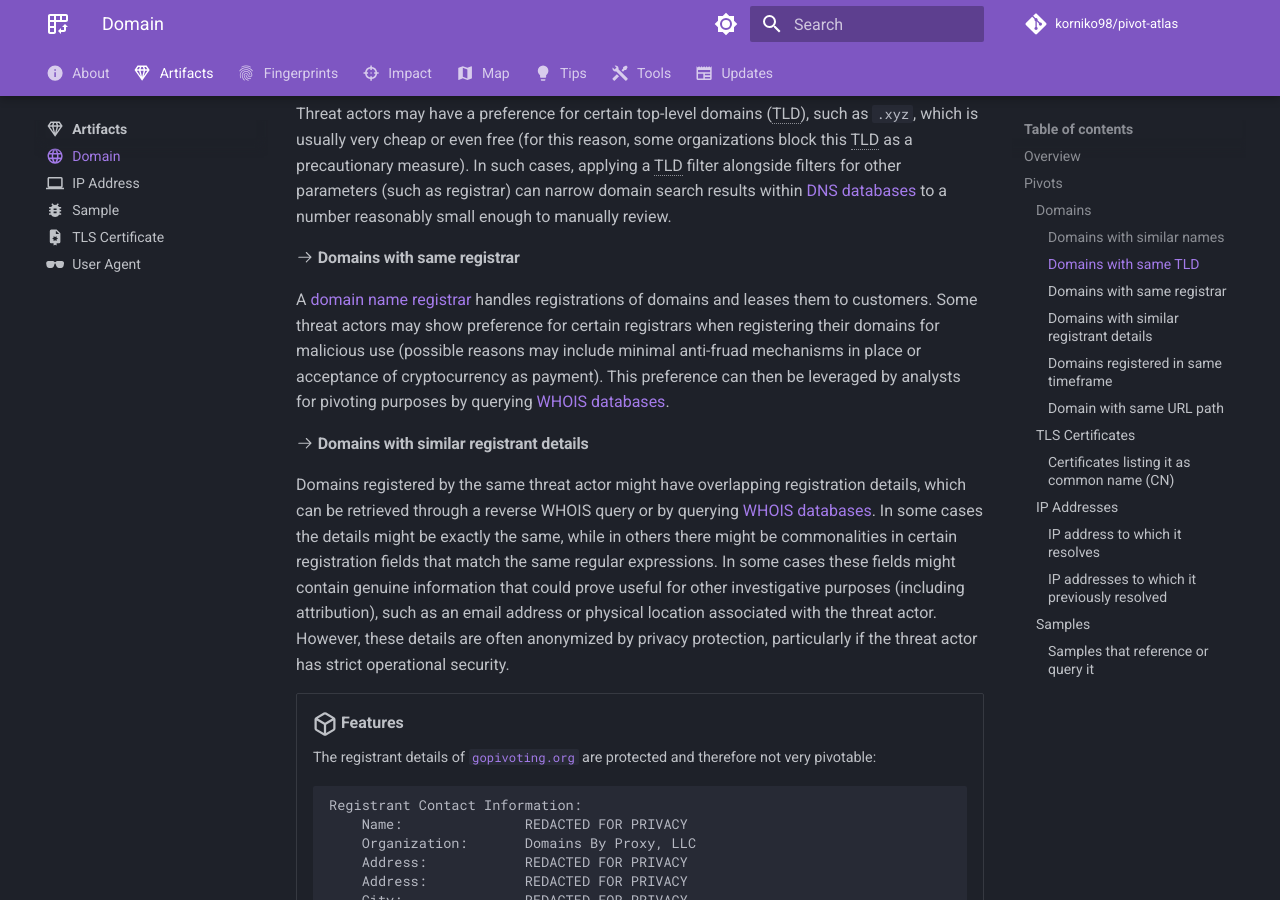
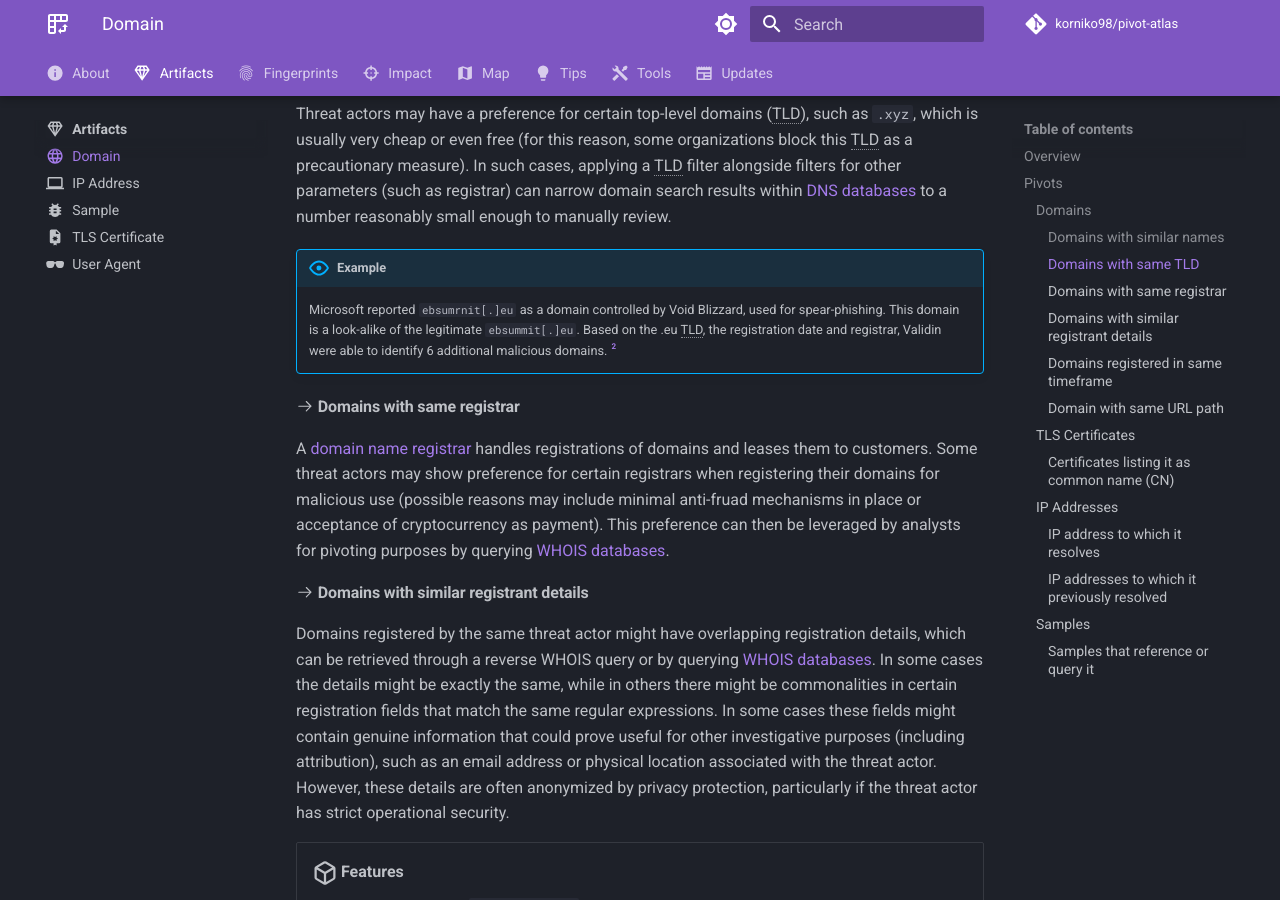
Before and after one commit to korniko98/pivot-atlas, an MkDocs documentation site: the page built from docs/artifacts/domain.md, in a window 1280 px wide and 900 px high, scrolled down 1631 px. Built offline with MkDocs 1.6.1 and Material for MkDocs 9.7.7, drawn with Linux system fonts in a browser that asks for light colours; comment, search, counter and statistics services are not loaded; some of the changed lines change nothing that is shown; some of the changed text lies outside the part shown.

Commit message:
Update domain.md with example (#25)

```diff
--- a/docs/artifacts/domain.md
+++ b/docs/artifacts/domain.md
@@ -86,6 +86,10 @@
 
 Threat actors may have a preference for certain top-level domains (TLD), such as `.xyz`, which is usually very cheap or even free (for this reason, some organizations block this TLD as a precautionary measure). In such cases, applying a TLD filter alongside filters for other parameters (such as registrar) can narrow domain search results within [DNS databases](/tools/#dns-data) to a number reasonably small enough to manually review.
 
+!!! abstract "Example"
+
+	Microsoft reported `ebsumrnit[.]eu` as a domain controlled by Void Blizzard, used for spear-phishing. This domain is a look-alike of the legitimate `ebsummit[.]eu`. Based on the .eu TLD, the registration date and registrar, Validin were able to identify 6 additional malicious domains.  [^2]
+
 ####:octicons-arrow-right-24: Domains with same registrar
 
 A [domain name registrar](https://www.cloudflare.com/learning/dns/glossary/what-is-a-domain-name-registrar/) handles registrations of domains and leases them to customers. Some threat actors may show preference for certain registrars when registering their domains for malicious use (possible reasons may include minimal anti-fruad mechanisms in place or acceptance of cryptocurrency as payment). This preference can then be leveraged by analysts for pivoting purposes by querying [WHOIS databases](/tools/#whois-data).
@@ -150,7 +154,7 @@
 
 !!! abstract "Example"
 
-	Embee Research analyzed certificate data related to a domain associated with MatanBuchus in order to surface additional domains using certificates with the same subdomains, certificate authority, and registration period.[^2]
+	Embee Research analyzed certificate data related to a domain associated with MatanBuchus in order to surface additional domains using certificates with the same subdomains, certificate authority, and registration period.[^3]
 
 ---
 
@@ -170,7 +174,7 @@
 
 !!! abstract "Example"
 
-	Embee Research analyzed passive DNS data related to several domains associated with ACTINIUM in order to surface additional IP addresses to which they previously resolved.[^3]
+	Embee Research analyzed passive DNS data related to several domains associated with ACTINIUM in order to surface additional IP addresses to which they previously resolved.[^4]
 
 ??? example "Try it out"
 
@@ -192,5 +196,6 @@
 Regardless, given a domain, analysts can use ["malware zoo"](/tools/#malware-zoos) platforms such as [VirusTotal](https://virustotal.com) to query for any such previously encountered samples.
 
 [^1]: [#StopRansomware: Black Basta](https://www.cisa.gov/news-events/cybersecurity-advisories/aa24-131a)
-[^2]: [Identifying MatanBuchus Domains Through Hardcoded Certificate Values](https://www.embeeresearch.io/tls-certificates-for-threat-intel-dns/)
-[^3]: [Passive DNS Pivoting - Uncovering APT Infrastructure Through Historical Records and Subdomain Analysis](https://www.embeeresearch.io/uncovering-apt-infrastructure-with-passive-dns-pivoting/)
+[^2]: [Hunting Laundry Bear: Infrastructure Analysis Guide and Findings](https://www.validin.com/blog/laundry_bear_infrastructure_analysis/)
+[^3]: [Identifying MatanBuchus Domains Through Hardcoded Certificate Values](https://www.embeeresearch.io/tls-certificates-for-threat-intel-dns/)
+[^4]: [Passive DNS Pivoting - Uncovering APT Infrastructure Through Historical Records and Subdomain Analysis](https://www.embeeresearch.io/uncovering-apt-infrastructure-with-passive-dns-pivoting/)
```
